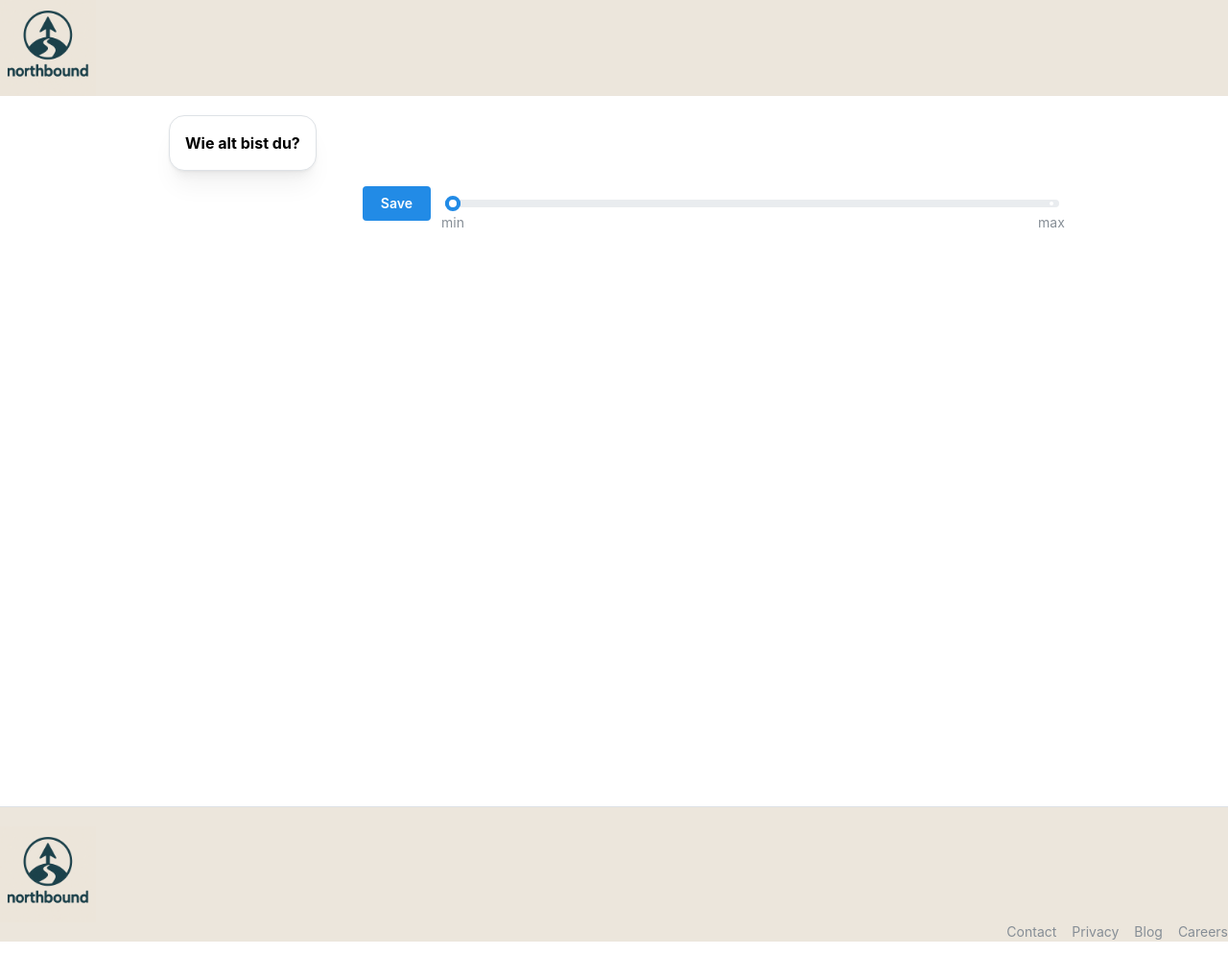
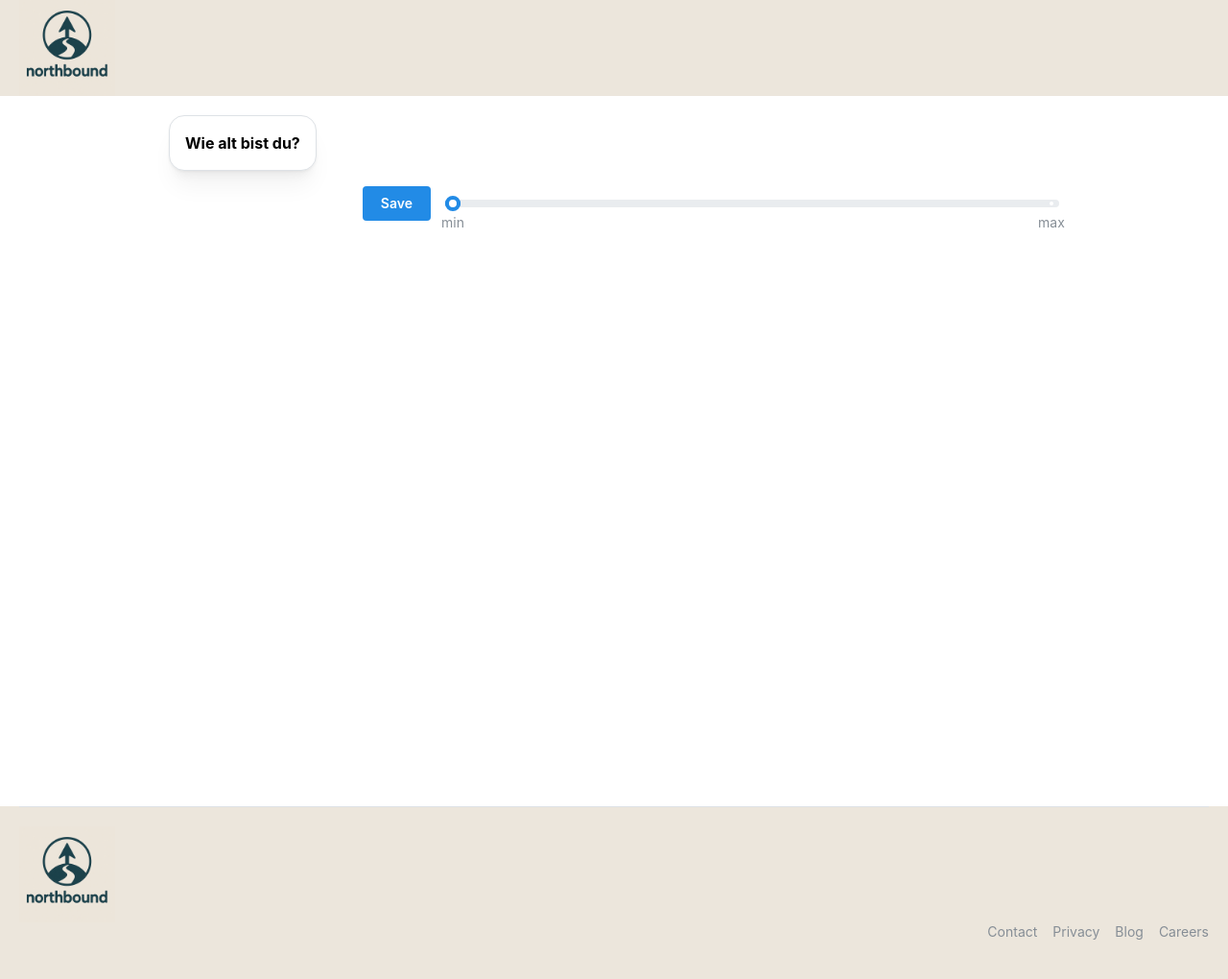
Before and after one commit to ManuelSelch/Northbound, a React (Create React App) app: page / in a window 1280 px wide. Shown: the whole page at 96% size. Before the commit the page ends 981 px from the top, so only its background shows below. Built offline with nearby package versions, Linux system fonts and the light colour scheme.

Commit message:
padding header & footer

```diff
--- a/src/components/layout/footer.tsx
+++ b/src/components/layout/footer.tsx
@@ -21,7 +21,7 @@ export function Footer() {
   ));
 
   return (
-    <div className="mt-10 w-full bg-[rgb(236,230,220)]">
+    <div className="mt-10 pb-10 px-5 w-full bg-[rgb(236,230,220)]">
         <Divider className="pb-5" />
         <Image w={100} src="/northbound-logo.png" />
 
--- a/src/components/layout/header.tsx
+++ b/src/components/layout/header.tsx
@@ -2,7 +2,7 @@ import { Image } from '@mantine/core';
 
 export function Header() {
     return (
-        <header className='mb-5 bg-[rgb(236,230,220)]'>
+        <header className='mb-5 px-5 bg-[rgb(236,230,220)]'>
             <Image w={100} src="/northbound-logo.png"/>
         </header>
     );
```
